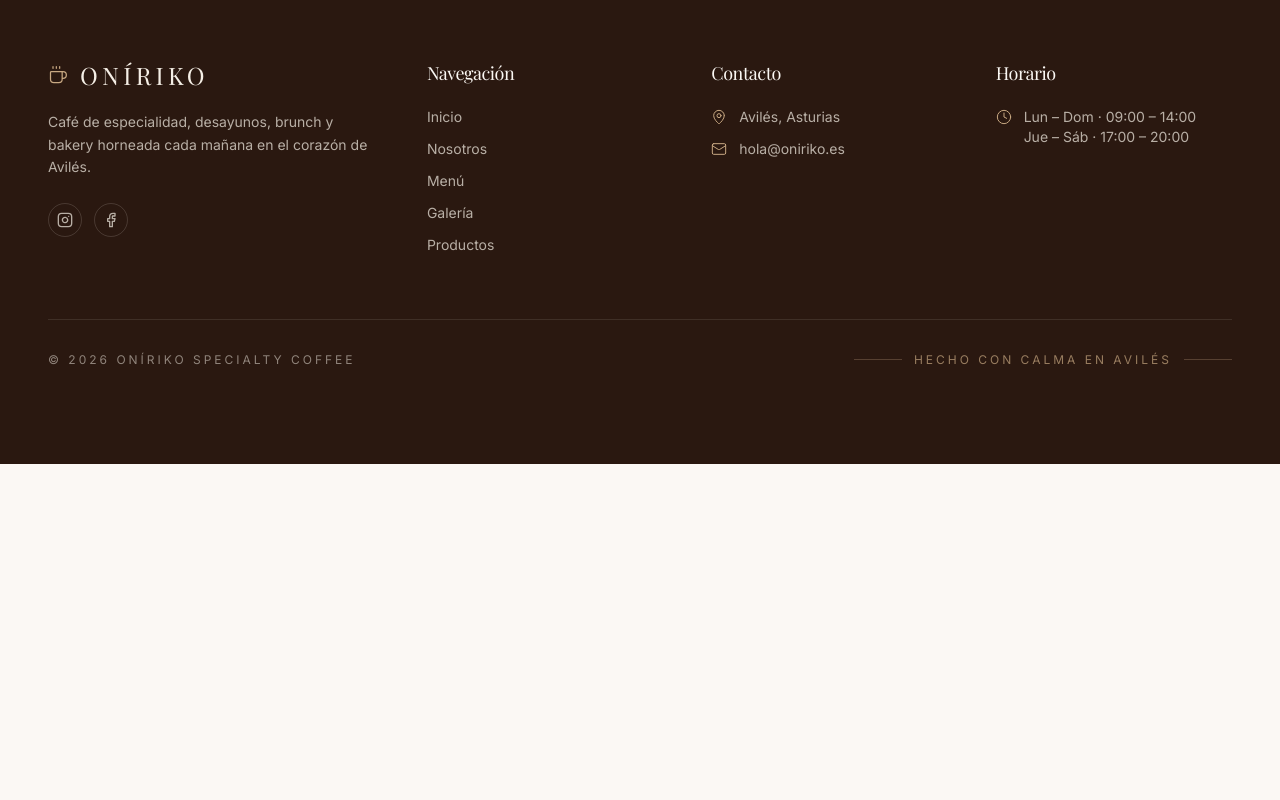
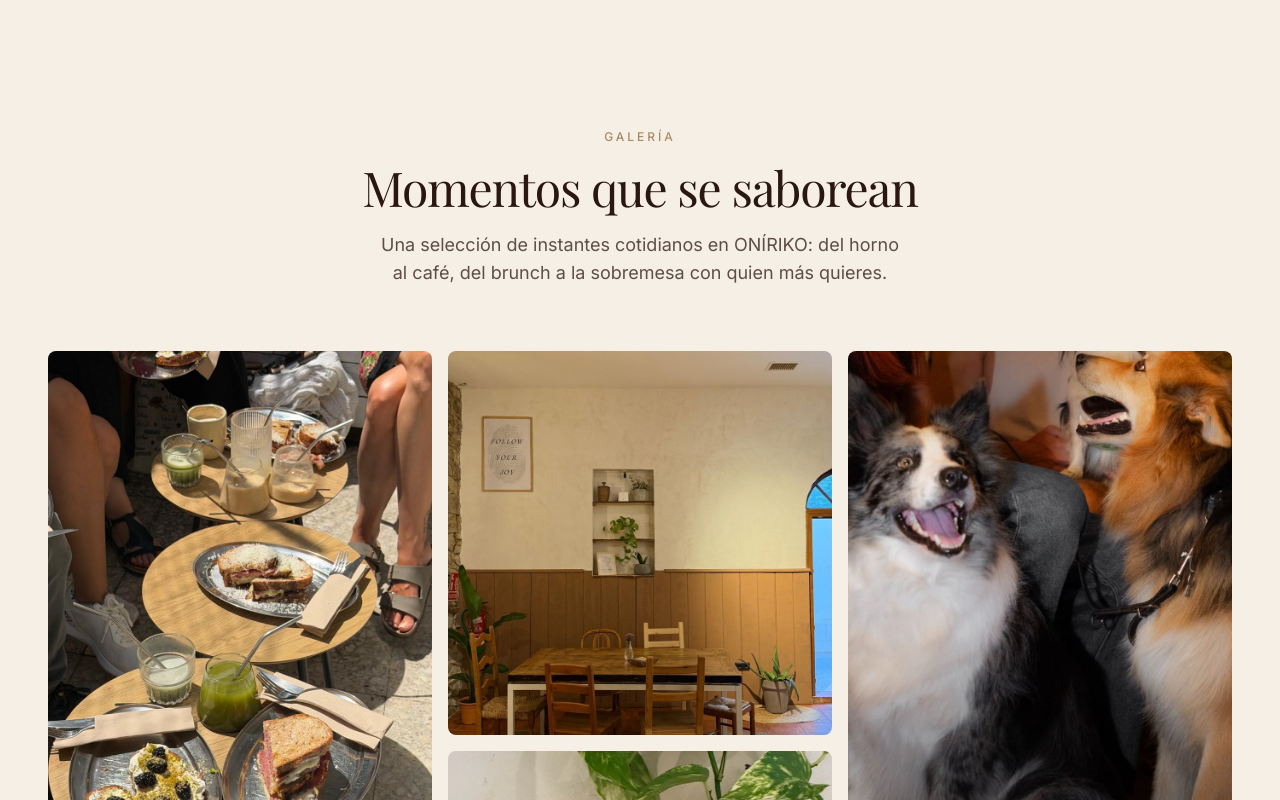
Before and after one commit to Giyermion2002/oniriko-nuevo, a React (Vite) app: page / in a window 1280 px wide. Shown: the part 1840-2640 px from the top of the page. Before the commit the page ends 2304 px from the top, so only its background shows below. Built offline with nearby package versions, Linux system fonts and the light colour scheme; a web font is replaced by a local one.

Commit message:
feat: add masonry gallery section

```diff
--- a/src/App.tsx
+++ b/src/App.tsx
@@ -4,6 +4,7 @@ import { Navbar } from "./components/Navbar";
 import { Footer } from "./components/Footer";
 import { Hero } from "./sections/Hero";
 import { About } from "./sections/About";
+import { Gallery } from "./sections/Gallery";
 
 const App: FC = () => {
   return (
@@ -12,6 +13,7 @@ const App: FC = () => {
       <main className="bg-cream-50">
         <Hero />
         <About />
+        <Gallery />
       </main>
       <Footer />
     </>
--- /dev/null
+++ b/src/data/gallery.ts
@@ -0,0 +1,75 @@
+export type GalleryItem = {
+  src: string;
+  alt: string;
+  caption?: string;
+  category: "brunch" | "bakery" | "cafe" | "pet" | "espacio";
+};
+
+export const galleryItems: GalleryItem[] = [
+  {
+    src: "/img/brunch/brunch_img1.jpeg",
+    alt: "Brunch servido en mesa",
+    caption: "Brunch de temporada",
+    category: "brunch",
+  },
+  {
+    src: "/img/img8.jpeg",
+    alt: "Café de especialidad",
+    caption: "El ritual de cada mañana",
+    category: "cafe",
+  },
+  {
+    src: "/img/bakery_propia/bakery_propia_img1.jpeg",
+    alt: "Bollería artesana",
+    caption: "Bakery recién horneada",
+    category: "bakery",
+  },
+  {
+    src: "/img/pet_friendly/pet_friendly_img2.jpeg",
+    alt: "Perro en la cafetería",
+    caption: "Petfriendly, siempre",
+    category: "pet",
+  },
+  {
+    src: "/img/brunch/brunch_img3.jpeg",
+    alt: "Detalle de plato brunch",
+    category: "brunch",
+  },
+  {
+    src: "/img/img11.jpeg",
+    alt: "Interior del local",
+    caption: "Nuestro espacio",
+    category: "espacio",
+  },
+  {
+    src: "/img/bakery_propia/bakery_propia_img3.jpeg",
+    alt: "Croissant de mantequilla",
+    category: "bakery",
+  },
+  {
+    src: "/img/carta/carta_img2.jpeg",
+    alt: "Detalle de café",
+    category: "cafe",
+  },
+  {
+    src: "/img/pet_friendly/pet_friendly_img4.jpeg",
+    alt: "Perro y cliente",
+    category: "pet",
+  },
+  {
+    src: "/img/brunch/brunch_img5.jpeg",
+    alt: "Brunch con café",
+    category: "brunch",
+  },
+  {
+    src: "/img/bakery_propia/bakery_propia_img2.jpeg",
+    alt: "Hogaza de pan",
+    caption: "Hogaza de masa madre",
+    category: "bakery",
+  },
+  {
+    src: "/img/img13.jpeg",
+    alt: "Latte art",
+    category: "cafe",
+  },
+];
--- /dev/null
+++ b/src/sections/Gallery.tsx
@@ -0,0 +1,75 @@
+import { motion } from "framer-motion";
+
+import { Container, Section } from "../components/Layout";
+import { Reveal } from "../components/Reveal";
+import { SectionHeader } from "../components/SectionHeader";
+import { galleryItems } from "../data/gallery";
+import { staggerContainer } from "../hooks/motion";
+
+export const Gallery = () => {
+  return (
+    <Section id="galeria" tone="muted" spacing="lg">
+      <Container>
+        <Reveal>
+          <SectionHeader
+            eyebrow="Galería"
+            title="Momentos que se saborean"
+            description="Una selección de instantes cotidianos en ONÍRIKO: del horno al café, del brunch a la sobremesa con quien más quieres."
+          />
+        </Reveal>
+
+        <motion.ul
+          variants={staggerContainer(0.08, 0.05)}
+          initial="hidden"
+          whileInView="visible"
+          viewport={{ once: true, amount: 0.1 }}
+          className="columns-1 gap-4 sm:columns-2 lg:columns-3 [&>li]:mb-4"
+        >
+          {galleryItems.map((item, i) => (
+            <motion.li
+              key={item.src}
+              variants={{
+                hidden: { opacity: 0, y: 24 },
+                visible: {
+                  opacity: 1,
+                  y: 0,
+                  transition: { duration: 0.7, ease: [0.22, 1, 0.36, 1] },
+                },
+              }}
+              className="break-inside-avoid"
+            >
+              <figure className="group relative overflow-hidden rounded-lg bg-cream-100">
+                <img
+                  src={item.src}
+                  alt={item.alt}
+                  loading="lazy"
+                  className={`w-full object-cover transition-transform duration-700 ease-out group-hover:scale-105 ${
+                    i % 5 === 0
+                      ? "aspect-[3/4]"
+                      : i % 5 === 1
+                        ? "aspect-square"
+                        : i % 5 === 2
+                          ? "aspect-[4/3]"
+                          : i % 5 === 3
+                            ? "aspect-[4/5]"
+                            : "aspect-square"
+                  }`}
+                />
+                {item.caption && (
+                  <figcaption className="pointer-events-none absolute inset-x-0 bottom-0 bg-gradient-to-t from-espresso/85 via-espresso/40 to-transparent p-5 opacity-0 transition-opacity duration-500 group-hover:opacity-100">
+                    <span className="eyebrow text-sand">
+                      {item.category}
+                    </span>
+                    <p className="mt-1 font-serif text-lg text-cream-50">
+                      {item.caption}
+                    </p>
+                  </figcaption>
+                )}
+              </figure>
+            </motion.li>
+          ))}
+        </motion.ul>
+      </Container>
+    </Section>
+  );
+};
```
